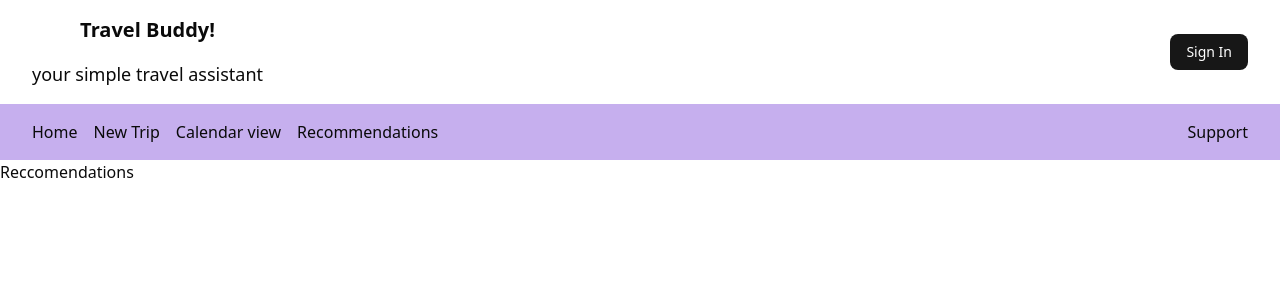
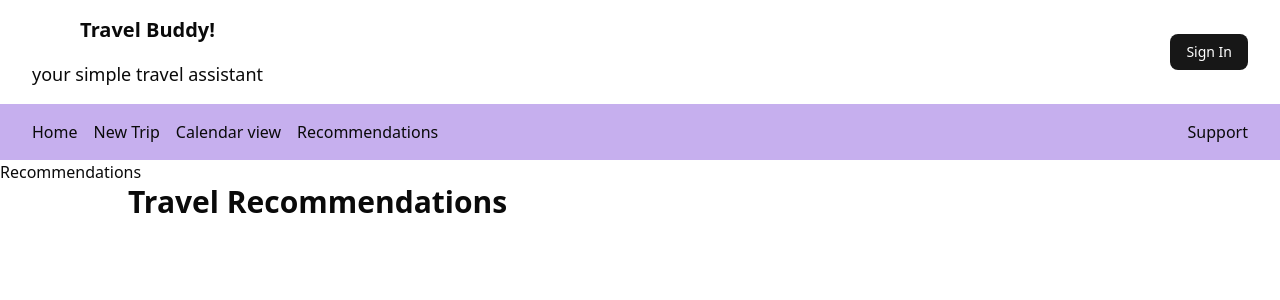
Before and after one commit to SDSU-CompE-561-Spring-2025/AI-travel-expense-assistant, a Next.js app in the folder frontend/: page /recommendations in a window 1280 px wide. Shown: the top 300 px of the page. Built offline with nearby package versions, Linux system fonts and the light colour scheme.

Commit message:
recommendations component creation
created /components/recommendations.tsx and added basic functionality, then imported/accessed it in page.tsx

```diff
--- a/frontend/app/recommendations/page.tsx
+++ b/frontend/app/recommendations/page.tsx
@@ -1,12 +1,16 @@
 import {Navbar} from "@/components/navbar";
+import {Recommendations} from "@/components/recommendations"
+
 
 export default function Home() {
   return (
       <>
       <Navbar/>
       <main className="flex flex-col gap-[32px] row-start-  items-center sm:items-start">
-        Reccomendations
+        Recommendations
       </main>
+
+      <Recommendations />
       <footer className="row-start-3 flex gap-[24px] flex-wrap items-center justify-center">
       </footer>
       </>
--- /dev/null
+++ b/frontend/components/recommendations.tsx
@@ -0,0 +1,19 @@
+import React from 'react';
+import Link from 'next/link';
+import { Button } from '@/components/ui/button';
+
+const Recommendations = () => {
+    return (
+        <>
+            <div className='max-w-5xl mx-auto'>
+                <h1 className='text-3xl font-bold mb-2'>Travel Recommendations</h1>
+
+            </div>
+
+
+
+
+        </>
+    )
+}
+export {Recommendations}
```
